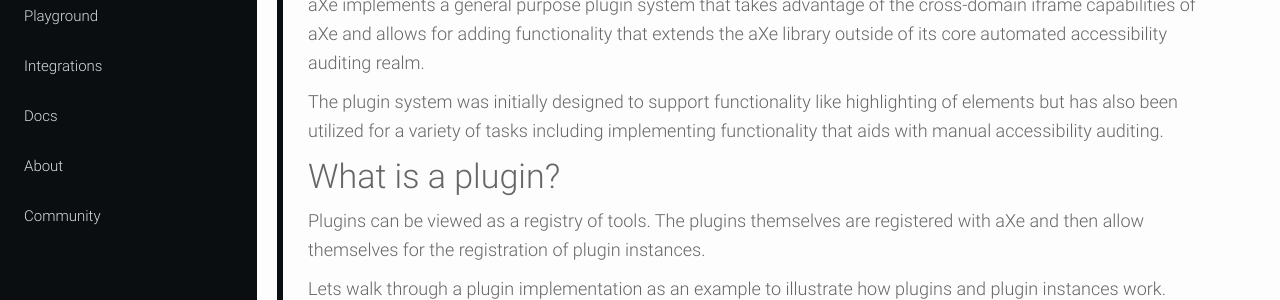
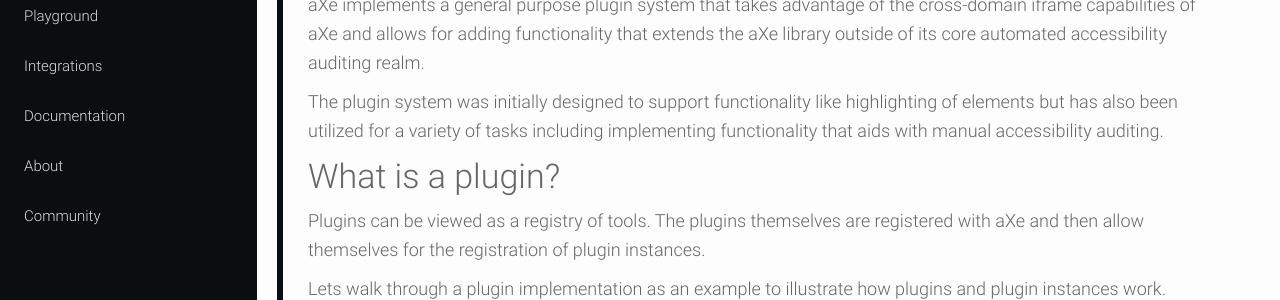
Before and after one commit to dequelabs/axe-website, a Jekyll site: the page built from plugins.md, in a window 1280 px wide. Shown: the part 213-513 px from the top of the page. Built offline with Jekyll 4.4.1, drawn with Linux system fonts in a browser that asks for light colours.

Commit message:
Fix docs active page

```diff
--- a/_includes/navbar.html
+++ b/_includes/navbar.html
@@ -12,8 +12,8 @@
     <li class="{% if page.url == '/examples/' %}nav-selected{% endif %}">
       <a href="/examples/">Integrations</a>
     </li>
-    <li class="{% if page.url == '/docs/' %}nav-selected{% endif %}">
-      <a href="/docs/">Docs</a>
+    <li class="{% if page.url == '/docs.html' %}nav-selected{% endif %}">
+      <a href="/docs/">Documentation</a>
     </li>
     <li class="{% if page.url == '/about/' %}nav-selected{% endif %}">
       <a href="/about/">About</a>
```
